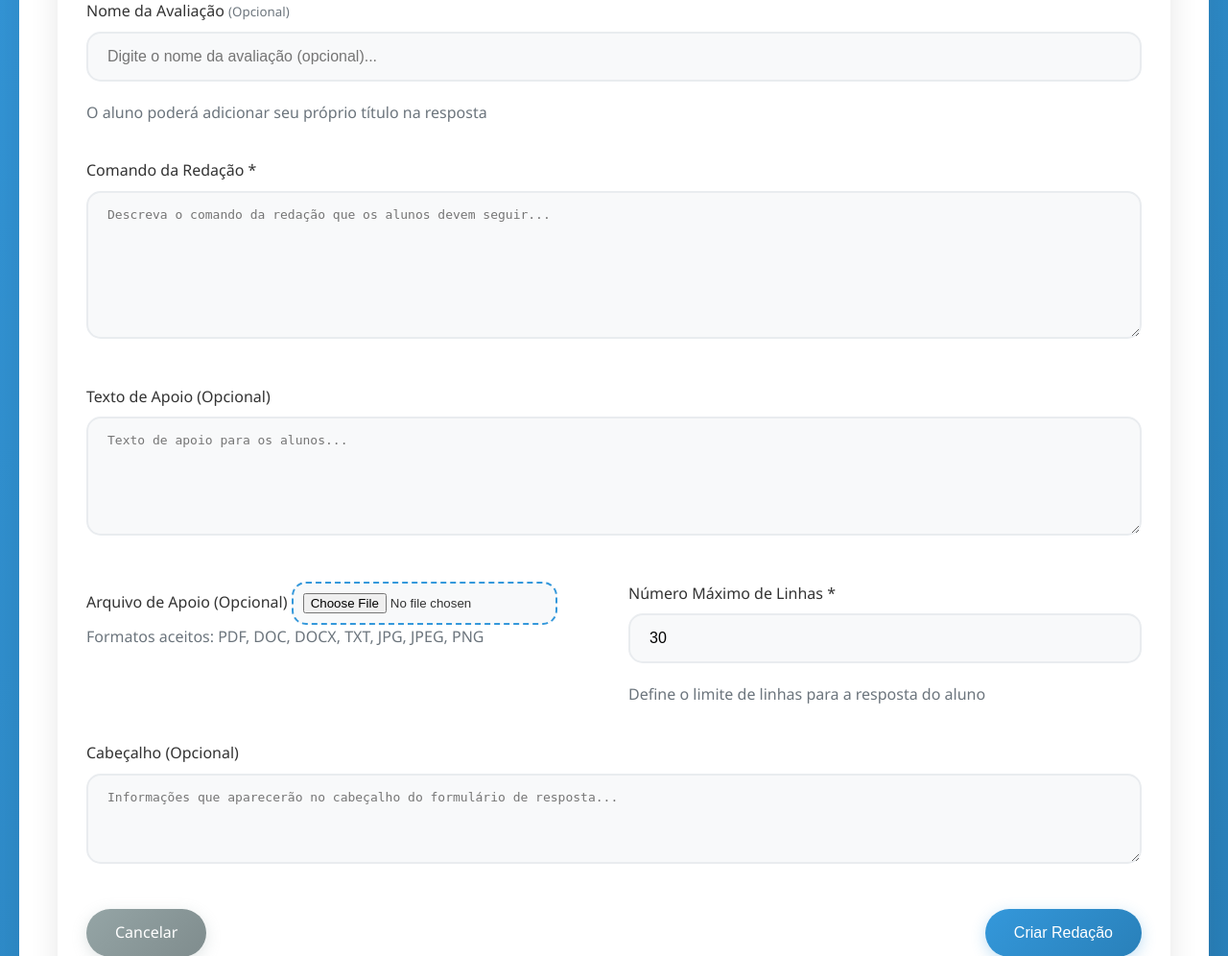
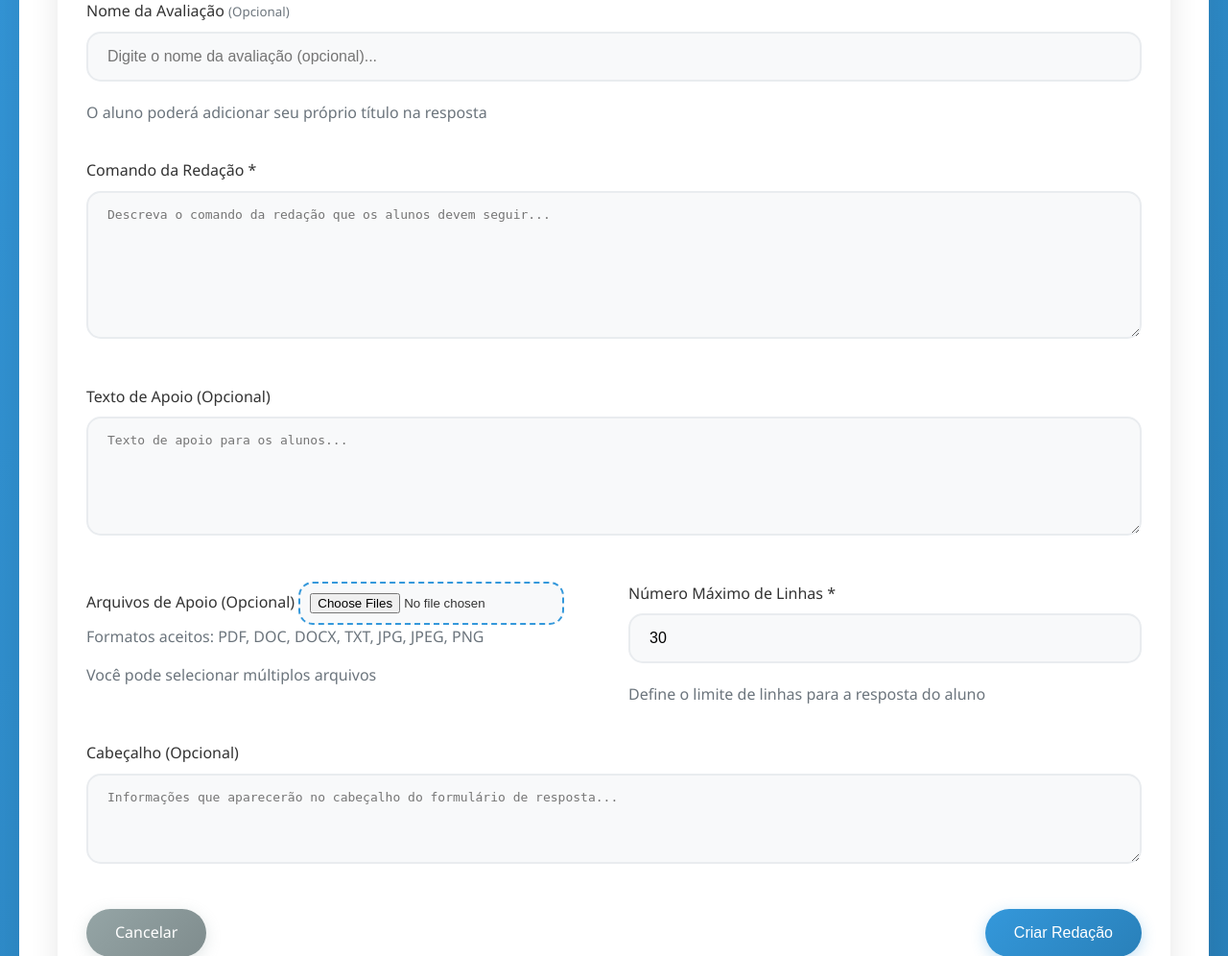
Before and after one commit to Alexanndre85DF/avaliacao-online, a Flask app: page /nova_redacao/1 in a window 1280 px wide. Shown: the part 340-1336 px from the top of the page at 96% size. Run offline with Flask 3, Linux system fonts and the light colour scheme; some libraries are stand-ins or nearby versions.

Commit message:
Adiciona suporte para múltiplos arquivos de apoio na criação de redações

```diff
--- a/app.py
+++ b/app.py
@@ -414,13 +414,17 @@ def nova_redacao(professor_id):
 
             print(f"DEBUG: Dados recebidos - titulo: {titulo}, comando: {comando}, max_linhas: {max_linhas}")
 
-            arquivo_apoio = None
+            arquivos_apoio = []
             if 'arquivo_apoio' in request.files:
-                file = request.files['arquivo_apoio']
-                if file and file.filename != '':
-                    filename = secure_filename(file.filename)
-                    file.save(os.path.join(app.config['UPLOAD_FOLDER'], filename))
-                    arquivo_apoio = filename
+                files = request.files.getlist('arquivo_apoio')
+                for file in files:
+                    if file and file.filename != '':
+                        filename = secure_filename(file.filename)
+                        file.save(os.path.join(app.config['UPLOAD_FOLDER'], filename))
+                        arquivos_apoio.append(filename)
+
+            # Converter lista de arquivos para string JSON para armazenar no banco
+            arquivo_apoio = ','.join(arquivos_apoio) if arquivos_apoio else None
 
             conn = get_db()
             cur = conn.cursor()
--- a/templates/nova_redacao.html
+++ b/templates/nova_redacao.html
@@ -50,10 +50,12 @@
 
                     <div class="row">
                         <div class="col-md-6">
-                            <label for="arquivo_apoio">Arquivo de Apoio (Opcional)</label>
+                            <label for="arquivo_apoio">Arquivos de Apoio (Opcional)</label>
                             <input type="file" id="arquivo_apoio" name="arquivo_apoio"
-                                accept=".pdf,.doc,.docx,.txt,.jpg,.jpeg,.png">
+                                accept=".pdf,.doc,.docx,.txt,.jpg,.jpeg,.png" multiple>
                             <p class="text-muted">Formatos aceitos: PDF, DOC, DOCX, TXT, JPG, JPEG, PNG</p>
+                            <p class="text-muted">Você pode selecionar múltiplos arquivos</p>
+                            <div id="arquivos-selecionados" class="mt-2"></div>
                         </div>
                         <div class="col-md-6">
                             <label for="max_linhas">Número Máximo de Linhas *</label>
@@ -85,5 +87,31 @@
     </div>
 
     <script src="https://kit.fontawesome.com/your-fontawesome-kit.js"></script>
+    <script>
+        // Mostrar arquivos selecionados
+        document.getElementById('arquivo_apoio').addEventListener('change', function(e) {
+            const container = document.getElementById('arquivos-selecionados');
+            container.innerHTML = '';
+
+            if (this.files.length > 0) {
+                const title = document.createElement('h6');
+                title.textContent = 'Arquivos selecionados:';
+                title.className = 'text-primary mb-2';
+                container.appendChild(title);
+
+                for (let i = 0; i < this.files.length; i++) {
+                    const file = this.files[i];
+                    const fileDiv = document.createElement('div');
+                    fileDiv.className = 'd-flex align-items-center mb-1';
+                    fileDiv.innerHTML = `
+                        <i class="fas fa-file me-2 text-secondary"></i>
+                        <span class="text-muted">${file.name}</span>
+                        <small class="text-muted ms-2">(${(file.size / 1024).toFixed(1)} KB)</small>
+                    `;
+                    container.appendChild(fileDiv);
+                }
+            }
+        });
+    </script>
 </body>
 </html>
```
Also changed, not shown: templates/responder_redacao.html (+12 -5 lines).
